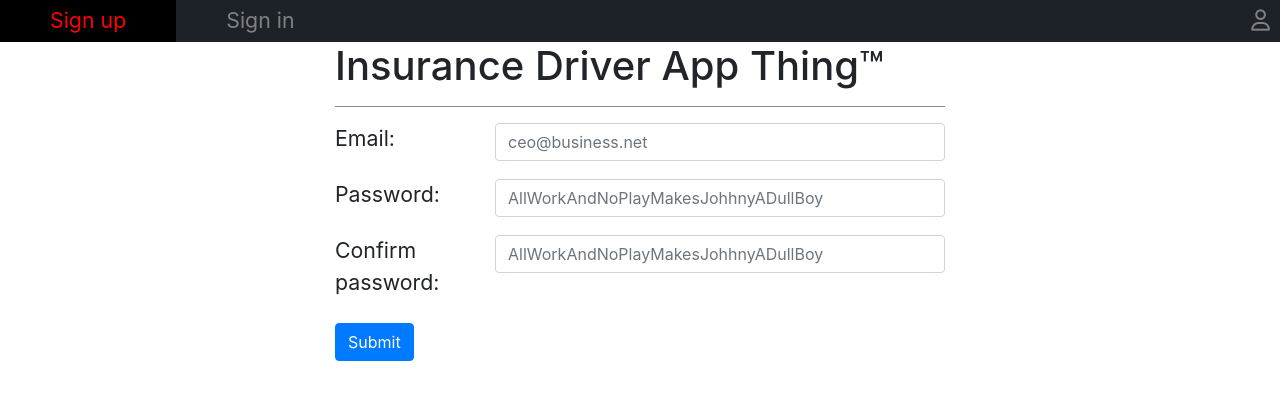
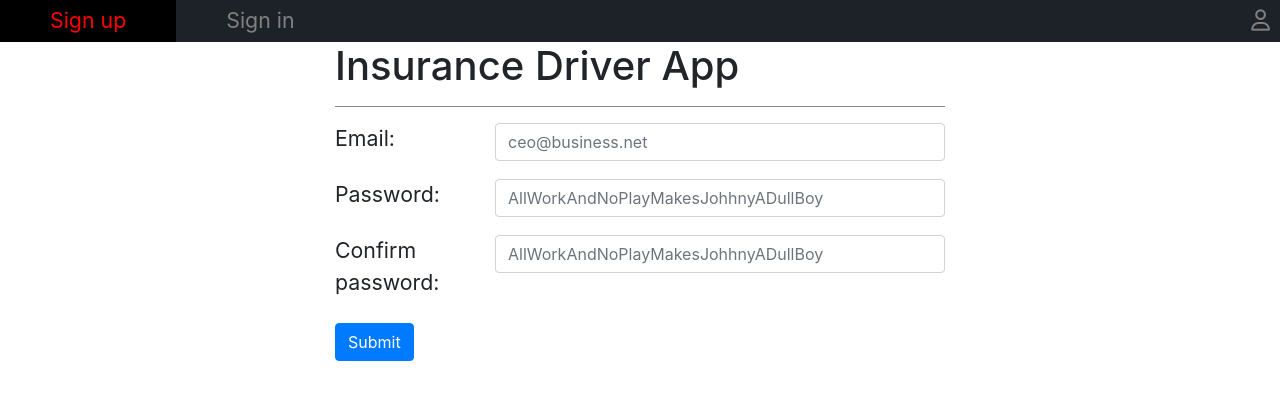
Before and after one commit to Legacy35/CEN3031, a React (Create React App) app in the folder client/: page / in a window 1280 px wide. Shown: the top 400 px of the page. Built offline with nearby package versions, Linux system fonts and the light colour scheme.

Commit message:
Added Quiz Tab Functionality
Displays quiz tab only when logged in and clicked

```diff
--- a/client/src/App.js
+++ b/client/src/App.js
@@ -11,6 +11,7 @@ import SignUp from './components/SignUp.js'
 import UserSummary from './components/UserSummary.js';
 import NavBar from './components/NavBar.js';
 import SubmitAccident from './components/SubmitAccident.js';
+import QuizTab from './components/QuizTab.js';
 
 import {isLoggedIn, loadProfile, login} from './SessionManager.js';
 
@@ -34,6 +35,7 @@ const App = () => {
     signup: true,
     login: false,
     submitAccident: false,
+    quiz: false,
   });
 
   /*FUNCTIONS*/
@@ -59,7 +61,7 @@ const App = () => {
       <div className="row nopadding nomargin">
         <div className="col col-12 col-sm-1 col-md-2 col-xl-3"></div>
         <div className="col col-12 col-sm-10 col-md-8 col-xl-6">
-          <h1>Insurance Driver App Thing™</h1>
+          <h1>Insurance Driver App</h1>
           <hr style={{ borderTop: '1px solid #8c8b8b' }}></hr>
           <CSSTransition in={views.signup} timeout={0} classNames="fade" unmountOnExit>
             <SignUp userData={userData} setUserData={setUserData} setViews={setViews} views={views} />
@@ -71,6 +73,10 @@ const App = () => {
 
           <CSSTransition in={views.login} timeout={0} classNames="fade" unmountOnExit>
             <SignIn userData={userData} setUserData={setUserData} setViews={setViews} views={views} />
+          </CSSTransition>
+
+          <CSSTransition in={views.quiz} timeout={0} classNames="fade" unmountOnExit>
+            <QuizTab userData={userData} setUserData={setUserData} setViews={setViews} views={views} />
           </CSSTransition>
 
           <CSSTransition in={views.submitAccident} timeout={0} classNames="fade" unmountOnExit>
--- a/client/src/components/NavBar.js
+++ b/client/src/components/NavBar.js
@@ -35,6 +35,10 @@ const NavBar = (props) => {
     props.setViews({...hideAll(), userProfile: true});
   }
 
+  const quizShow = () => {
+    props.setViews({...hideAll(), quiz: true});
+  }
+
   const submitAccident = () => {
     props.setViews({...hideAll(), submitAccident: true});
   }
@@ -59,6 +63,7 @@ const NavBar = (props) => {
         {!isLoggedIn() && <button type="button" className="navbar" style={props.views.signup ? selectedStyle : {}} onClick={signup}>Sign up</button>}
           {!isLoggedIn() && <button type="button" className="navbar" style={props.views.login ? selectedStyle : {}} onClick={signin}>Sign in</button>}
           {isLoggedIn() && <button type="button" className="navbar" style={props.views.userProfile ? selectedStyle : {}} onClick={userSummary}>User Profile</button>}
+          {isLoggedIn() && <button type="button" className="navbar" style={props.views.quiz ? selectedStyle : {}} onClick={quizShow}>Quizzes</button>}
           {props.userData.admin == true && <button type="button" className="navbar" style={props.views.submitAccident ? selectedStyle : {}} onClick={submitAccident}>Submit Accident Report</button>}
           <button id="profileIcon" type="button" className="navbar float-right" onClick={cookies.get('token') ? userSummary : signin} style={{ paddingRight: '10px' }}>
             <i className={(isLoggedIn() ? "fas" : "far") + " fa-user"}></i>
```
